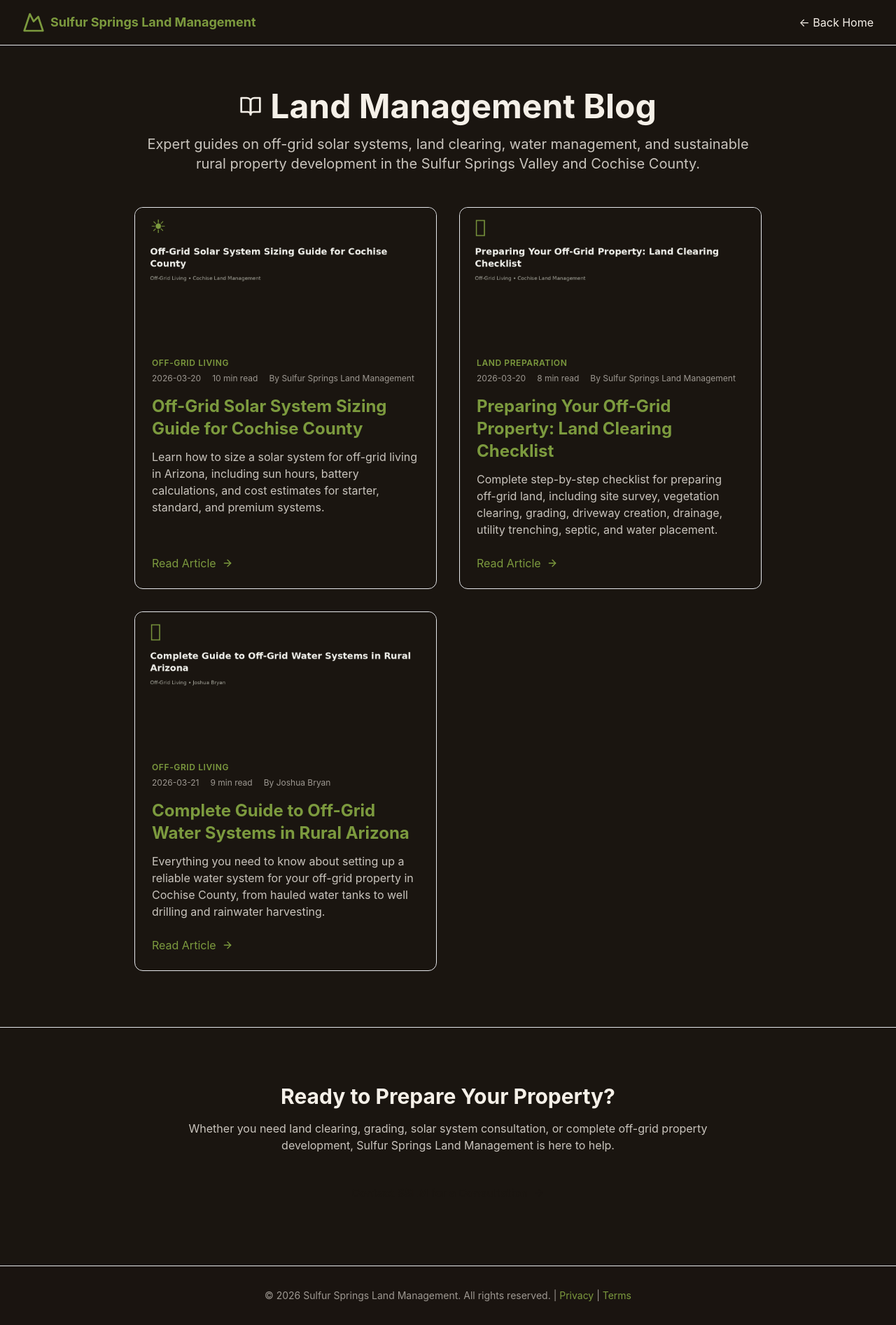
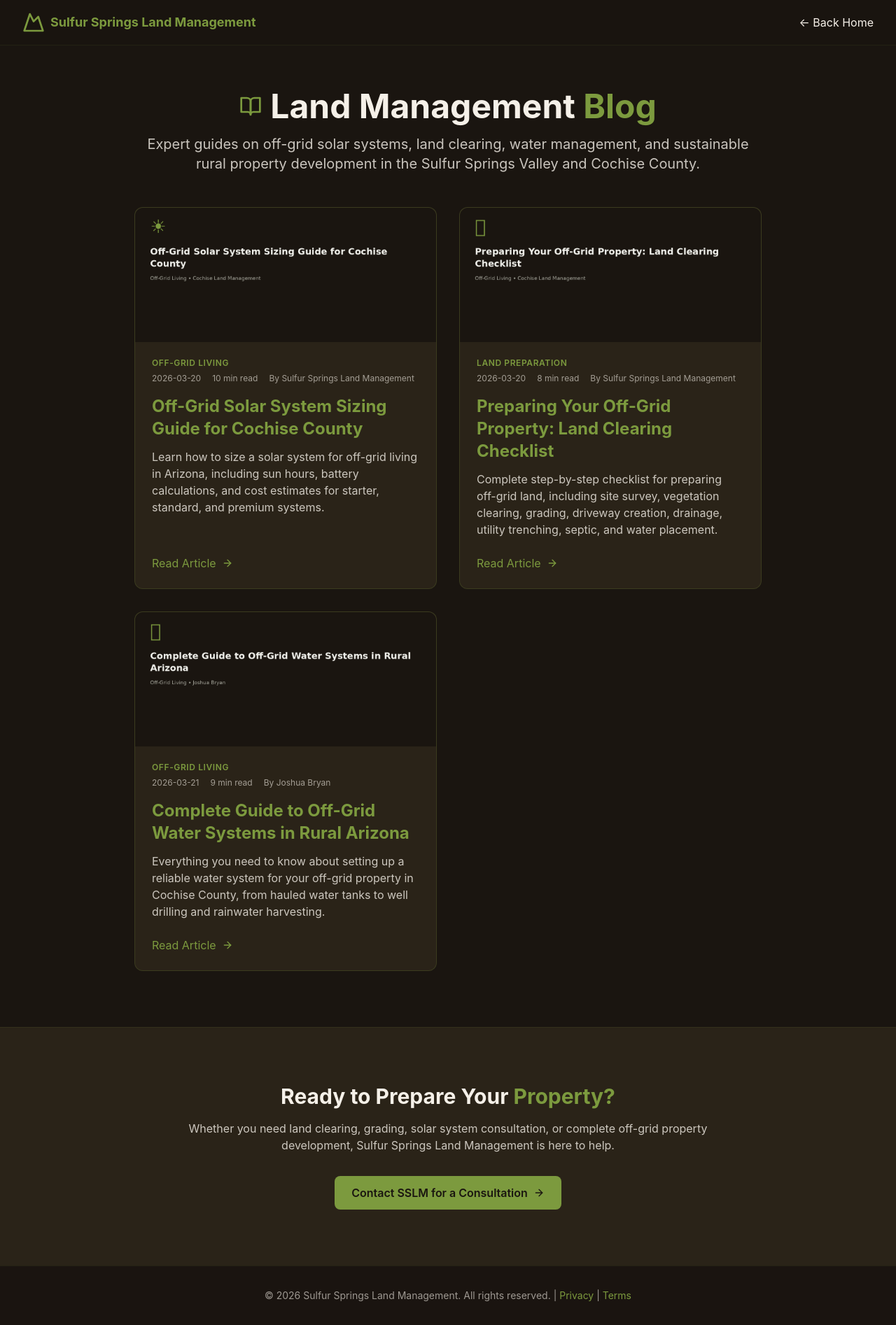
Before and after one commit to rafe-walker/sslm-website, a Next.js app: page /blog in a window 1280 px wide. Shown: the whole page at 70% size. Built offline with nearby package versions, Linux system fonts and the light colour scheme.

Commit message:
Fix blog page color classes (sage-green → accent, bg-card → bg-bgCard)
Co-Authored-By: Claude Opus 4.6 <noreply@anthropic.com>

```diff
--- a/app/blog/page.tsx
+++ b/app/blog/page.tsx
@@ -9,13 +9,13 @@ export default function BlogPage() {
   return (
     <div className="bg-bg text-textPrimary">
       {/* Navigation */}
-      <nav className="fixed top-0 left-0 right-0 z-50 bg-bg/95 backdrop-blur-sm border-b border-sage-green/10">
+      <nav className="fixed top-0 left-0 right-0 z-50 bg-bg/95 backdrop-blur-sm border-b border-accent/10">
         <div className="max-w-7xl mx-auto px-4 md:px-8 flex items-center justify-between h-16">
           <Link href="/" className="flex items-center gap-2 hover:opacity-80 transition">
-            <Mountain className="w-8 h-8 text-sage-green" />
+            <Mountain className="w-8 h-8 text-accent" />
             <span className="text-lg font-bold">Sulfur Springs Land Management</span>
           </Link>
-          <Link href="/" className="text-textPrimary hover:text-sage-green transition">
+          <Link href="/" className="text-textPrimary hover:text-accent transition">
             ← Back Home
           </Link>
         </div>
@@ -32,9 +32,9 @@ export default function BlogPage() {
             className="text-center mb-12"
           >
             <div className="flex items-center justify-center gap-3 mb-4">
-              <BookOpen className="w-8 h-8 text-sage-green" />
+              <BookOpen className="w-8 h-8 text-accent" />
               <h1 className="text-4xl md:text-5xl font-bold">
-                Land Management <span className="text-sage-green">Blog</span>
+                Land Management <span className="text-accent">Blog</span>
               </h1>
             </div>
             <p className="text-xl text-textPrimary/80">
@@ -51,7 +51,7 @@ export default function BlogPage() {
                 whileInView={{ opacity: 1, y: 0 }}
                 viewport={{ once: true }}
                 transition={{ duration: 0.5, delay: index * 0.1 }}
-                className="bg-card border border-sage-green/20 rounded-xl p-6 hover:border-sage-green/40 transition-all duration-300 group cursor-pointer hover:shadow-lg hover:shadow-sage-green/10"
+                className="bg-bgCard border border-accent/20 rounded-xl p-6 hover:border-accent/40 transition-all duration-300 group cursor-pointer hover:shadow-lg hover:shadow-accent/10"
               >
                 <Link href={`/blog/${post.slug}`} className="block h-full">
                   <div className="flex flex-col h-full">
@@ -61,7 +61,7 @@ export default function BlogPage() {
                       </div>
                     )}
                     <div className="mb-4">
-                      <span className="text-xs font-semibold text-sage-green uppercase tracking-wider">
+                      <span className="text-xs font-semibold text-accent uppercase tracking-wider">
                         {post.category}
                       </span>
                       <div className="flex items-center gap-4 mt-1">
@@ -71,7 +71,7 @@ export default function BlogPage() {
                       </div>
                     </div>
 
-                    <h2 className="text-2xl font-bold mb-3 group-hover:text-sage-green transition-colors">
+                    <h2 className="text-2xl font-bold mb-3 group-hover:text-accent transition-colors">
                       {post.title}
                     </h2>
 
@@ -79,7 +79,7 @@ export default function BlogPage() {
                       {post.description}
                     </p>
 
-                    <div className="flex items-center gap-2 text-sage-green group-hover:gap-3 transition-all">
+                    <div className="flex items-center gap-2 text-accent group-hover:gap-3 transition-all">
                       Read Article
                       <ArrowRight className="w-4 h-4" />
                     </div>
@@ -97,11 +97,11 @@ export default function BlogPage() {
         whileInView={{ opacity: 1, y: 0 }}
         viewport={{ once: true }}
         transition={{ duration: 0.5 }}
-        className="bg-card border-t border-sage-green/10 py-20 px-4"
+        className="bg-bgCard border-t border-accent/10 py-20 px-4"
       >
         <div className="max-w-3xl mx-auto text-center">
           <h2 className="text-3xl font-bold mb-4">
-            Ready to Prepare Your <span className="text-sage-green">Property?</span>
+            Ready to Prepare Your <span className="text-accent">Property?</span>
           </h2>
           <p className="text-textPrimary/80 mb-8">
             Whether you need land clearing, grading, solar system consultation, or complete off-grid property development, Sulfur Springs Land Management is here to help.
@@ -109,7 +109,7 @@ export default function BlogPage() {
           <div className="flex flex-col sm:flex-row gap-4 justify-center">
             <a
               href="/#contact"
-              className="bg-sage-green text-bg font-semibold px-6 py-3 rounded-lg transition-all hover:shadow-lg hover:shadow-sage-green/30 inline-flex items-center justify-center gap-2"
+              className="bg-accent text-bg font-semibold px-6 py-3 rounded-lg transition-all hover:shadow-lg hover:shadow-accent/30 inline-flex items-center justify-center gap-2"
             >
               Contact SSLM for a Consultation
               <ArrowRight className="w-4 h-4" />
@@ -119,9 +119,9 @@ export default function BlogPage() {
       </motion.section>
 
       {/* Footer */}
-      <footer className="bg-bg/50 border-t border-sage-green/10 py-8 px-4">
+      <footer className="bg-bg/50 border-t border-accent/10 py-8 px-4">
         <div className="max-w-7xl mx-auto text-center text-textPrimary/60 text-sm">
-          <p>&copy; 2026 Sulfur Springs Land Management. All rights reserved. | <Link href="/privacy" className="hover:text-sage-green">Privacy</Link> | <Link href="/terms" className="hover:text-sage-green">Terms</Link></p>
+          <p>&copy; 2026 Sulfur Springs Land Management. All rights reserved. | <Link href="/privacy" className="hover:text-accent">Privacy</Link> | <Link href="/terms" className="hover:text-accent">Terms</Link></p>
         </div>
       </footer>
     </div>
```
